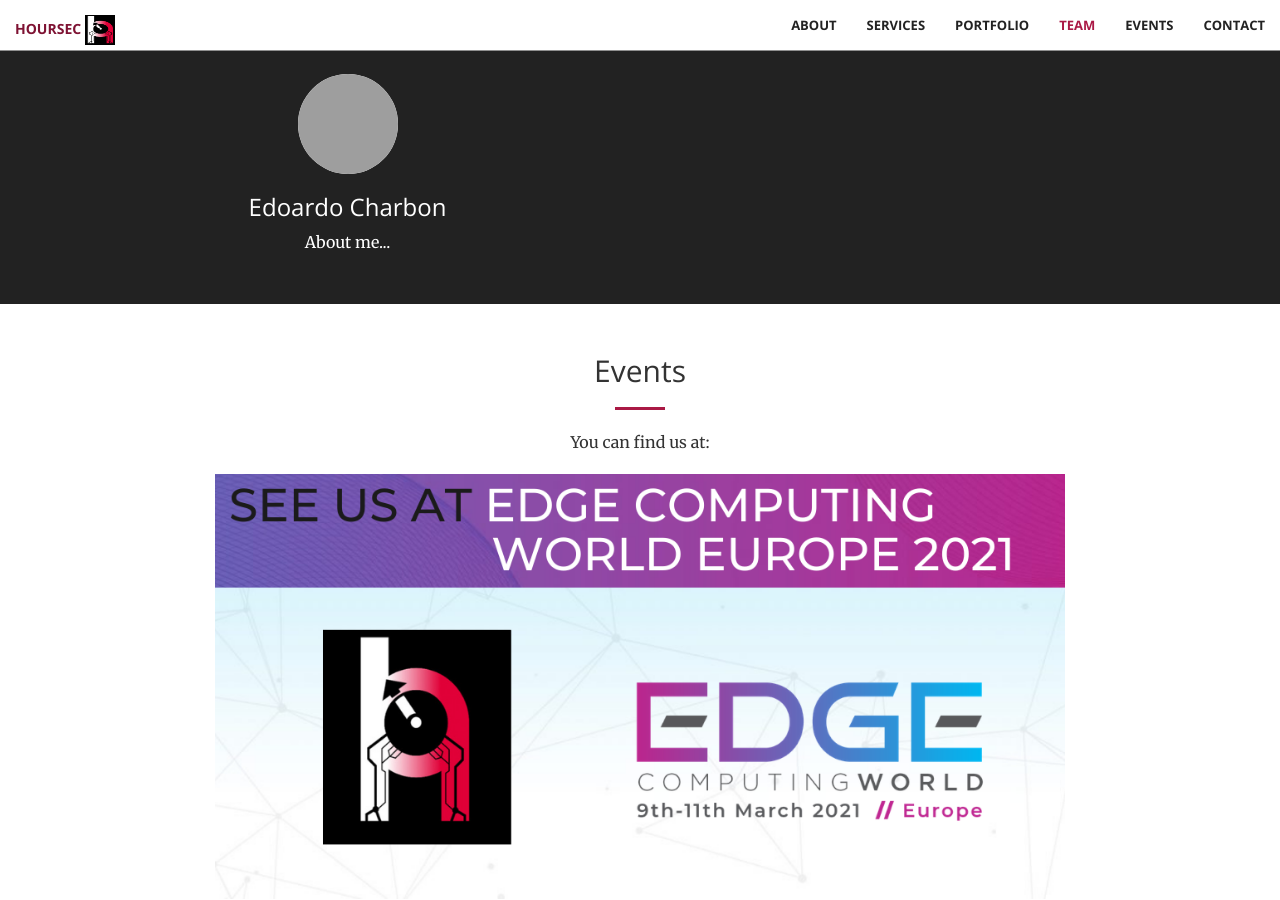
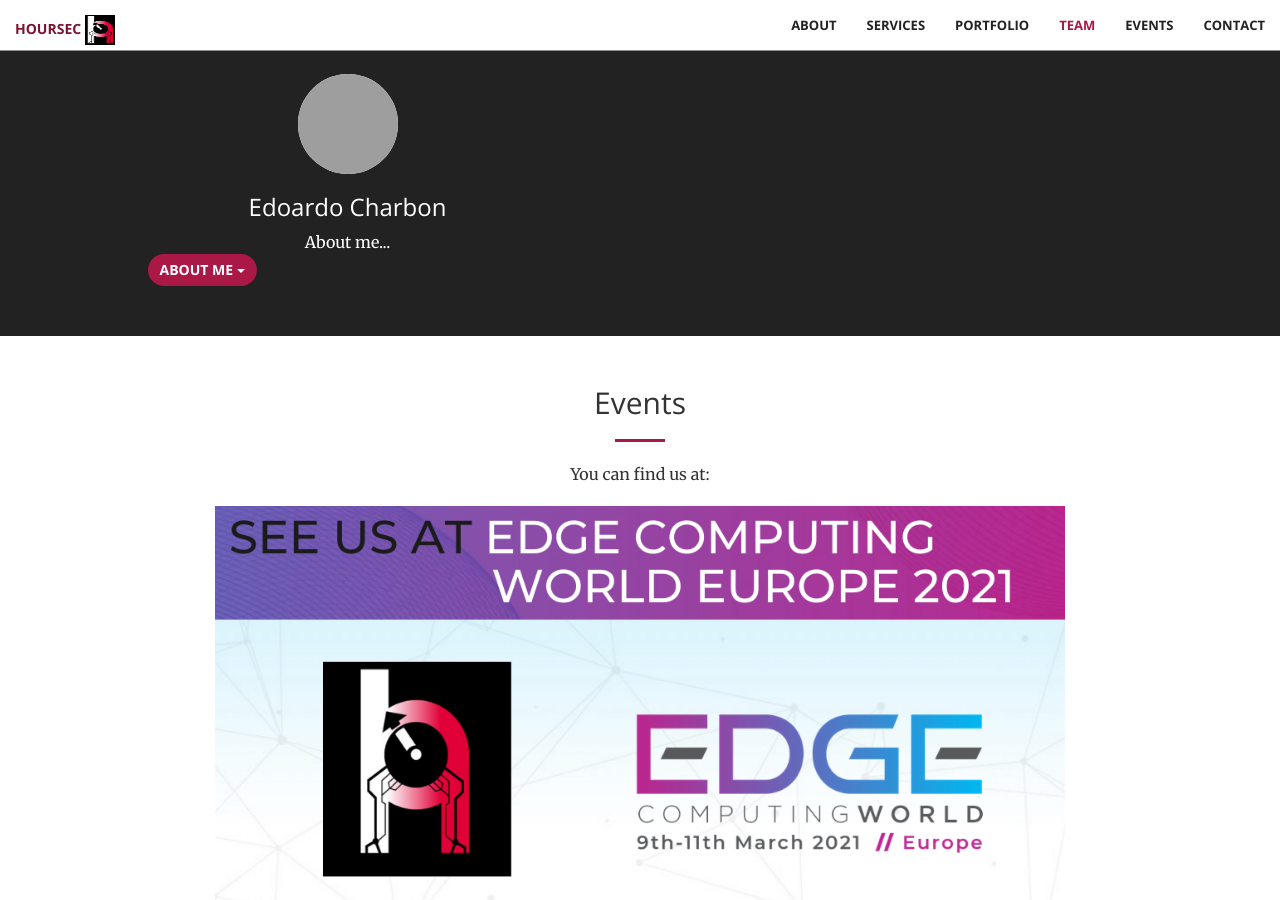
Before and after one commit to hoursec/github.io, a Jekyll site: the page built from index.html, in a window 1280 px wide and 900 px high, scrolled down 2319 px. Built offline with Jekyll 4.4.1, drawn with Linux system fonts in a browser that asks for light colours; grey boxes are pictures that could not be loaded.

Commit message:
Update team.html

```diff
--- a/_includes/team.html
+++ b/_includes/team.html
@@ -29,6 +29,19 @@
                   <img src="img/male.png" class="circular--square" width="100" height="100">
                   <h3>Edoardo Charbon</h3>
                   <p class="text-white">About me...</p>
+                  <!-- Dropdown Abstract -->
+                               <div class="dropdown" style="float: left">
+                               <a class="btn btn-primary dropdown-toggle rightmargin" data-toggle="dropdown" href="#">
+                               About me
+                               <span class="caret"></span>
+                               </a>
+                               <div class="abstract dropdown-menu" role="menu" aria-labelledby="dLabel">
+                               <i>
+                               Not too much to say
+
+                               </i>
+                               </div>
+                               </div>
               </div>
           </div>
         </div>
```
